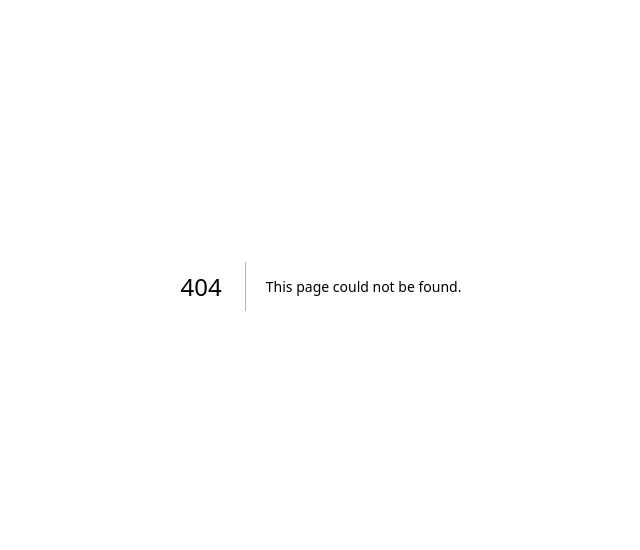
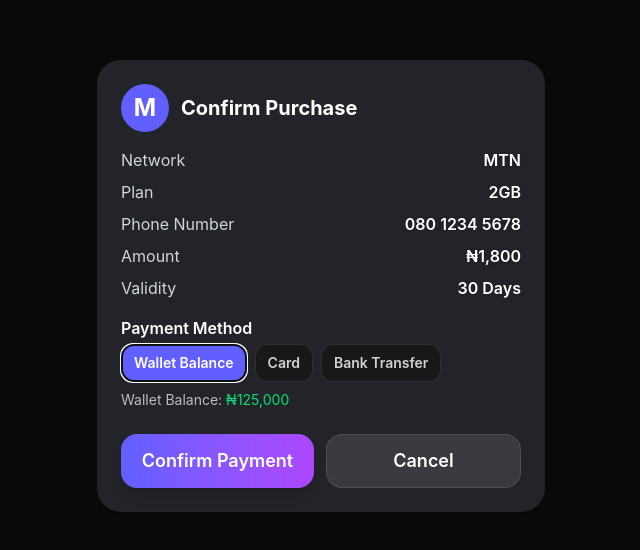
Before and after one commit to Gbemlight/fictional-palm-tree-quad-copy, a Next.js app: page /buy-data/payment in a window 1280 px wide. Before the commit this address had no page. Shown: the part 114-664 px from the top of the page, without its empty margins (319-959 px from the left). Built offline with nearby package versions, Linux system fonts and the light colour scheme.

Commit message:
Buy data payment confirmation modal created

```diff
--- /dev/null
+++ b/app/buy-data/payment/page.tsx
@@ -0,0 +1,45 @@
+"use client";
+
+import React, { useState } from "react";
+import { useSearchParams, useRouter } from "next/navigation";
+import { ConfirmationModal } from "../../../components/payment/confirmation-modal";
+import { dataPlans, mockUser } from "../../../lib/dummy-data";
+
+export default function BuyDataPaymentPage() {
+  const searchParams = useSearchParams();
+  const router = useRouter();
+  const planId = searchParams.get("plan") || "data_003";
+  const phone = searchParams.get("phone") || "08012345678";
+  const plan = dataPlans.find(p => p.id === planId) || dataPlans[2];
+  const [open, setOpen] = useState(true);
+
+  // Dummy: always MTN for now
+  const network = plan.provider;
+  const validity = plan.name.match(/(\d+\s*Days)/)?.[1] || "30 Days";
+
+  async function handleConfirm() {
+    // Simulate payment
+    await new Promise(res => setTimeout(res, 1200));
+    // Redirect after short delay
+    setTimeout(() => router.push("/dashboard?tab=transactions"), 1200);
+    return true;
+  }
+
+  return (
+    <div className="min-h-screen bg-[#18181b] text-white flex items-center justify-center">
+      <ConfirmationModal
+        open={open}
+        onOpenChange={setOpen}
+        summary={{
+          network,
+          plan: plan.name.split("-")[0].trim(),
+          phone,
+          amount: plan.price,
+          validity,
+          walletBalance: mockUser.walletBalance,
+        }}
+        onConfirm={handleConfirm}
+      />
+    </div>
+  );
+}
--- /dev/null
+++ b/components/payment/confirmation-modal.tsx
@@ -0,0 +1,196 @@
+"use client";
+
+import * as Dialog from "@radix-ui/react-dialog";
+import { motion, AnimatePresence } from "framer-motion";
+import { useState } from "react";
+import { CheckCircleIcon } from "@heroicons/react/24/solid";
+import { cn } from "../../lib/utils";
+
+interface ConfirmationModalProps {
+  open: boolean;
+  onOpenChange: (open: boolean) => void;
+  summary: {
+    network: string;
+    plan: string;
+    phone: string;
+    amount: number;
+    validity: string;
+    walletBalance: number;
+  };
+  onConfirm: () => Promise<boolean>;
+}
+
+const paymentMethods = [
+  { key: "wallet", label: "Wallet Balance" },
+  { key: "card", label: "Card" },
+  { key: "bank", label: "Bank Transfer" },
+];
+
+export function ConfirmationModal({ open, onOpenChange, summary, onConfirm }: ConfirmationModalProps) {
+  const [method, setMethod] = useState("wallet");
+  const [loading, setLoading] = useState(false);
+  const [success, setSuccess] = useState(false);
+  const [error, setError] = useState("");
+  const [showToast, setShowToast] = useState(false);
+
+  const canAfford = summary.walletBalance >= summary.amount;
+
+  async function handleConfirm() {
+    setLoading(true);
+    setError("");
+    if (method === "wallet" && !canAfford) {
+      setError("Insufficient wallet balance");
+      setShowToast(true);
+      setTimeout(() => setShowToast(false), 2500);
+      setLoading(false);
+      return;
+    }
+    const ok = await onConfirm();
+    if (ok) {
+      setSuccess(true);
+      setTimeout(() => {
+        onOpenChange(false);
+        setSuccess(false);
+      }, 1800);
+    } else {
+      setError("Payment failed. Try again.");
+    }
+    setLoading(false);
+  }
+
+  return (
+    <Dialog.Root open={open} onOpenChange={onOpenChange}>
+      <Dialog.Portal>
+        <Dialog.Overlay className="fixed inset-0 bg-black/60 z-40" />
+        <Dialog.Content
+          className="fixed left-1/2 top-1/2 z-50 w-full max-w-md -translate-x-1/2 -translate-y-1/2 rounded-2xl bg-[#23232a] p-6 shadow-xl focus:outline-none text-white"
+          onPointerDownOutside={e => e.preventDefault()}
+        >
+          {/* Accessibility: Dialog.Title required by Radix UI */}
+          <Dialog.Title asChild>
+            <h2 className="sr-only">Confirm Purchase</h2>
+          </Dialog.Title>
+          {/* Toast for insufficient balance */}
+          {showToast && (
+            <div className="fixed left-1/2 top-8 z-[100] -translate-x-1/2 bg-red-600 text-white px-6 py-3 rounded-xl shadow-lg font-semibold animate-fade-in-out">
+              Insufficient wallet balance
+            </div>
+          )}
+          <AnimatePresence>
+            {success ? (
+              <motion.div
+                key="success"
+                initial={{ scale: 0.7, opacity: 0 }}
+                animate={{ scale: 1, opacity: 1 }}
+                exit={{ scale: 0.7, opacity: 0 }}
+                className="flex flex-col items-center justify-center min-h-[300px]"
+              >
+                <motion.div
+                  initial={{ scale: 0 }}
+                  animate={{ scale: 1 }}
+                  className="mb-4"
+                >
+                  <CheckCircleIcon className="w-20 h-20 text-green-400" />
+                </motion.div>
+                <motion.h2
+                  initial={{ opacity: 0, y: 20 }}
+                  animate={{ opacity: 1, y: 0 }}
+                  className="text-2xl font-bold mb-2"
+                >
+                  Payment Successful!
+                </motion.h2>
+                <motion.p
+                  initial={{ opacity: 0, y: 10 }}
+                  animate={{ opacity: 1, y: 0 }}
+                  className="text-lg text-white/80"
+                >
+                  Redirecting to transactions...
+                </motion.p>
+                {/* Confetti animation could be added here with a library if desired */}
+              </motion.div>
+            ) : (
+              <motion.div
+                key="content"
+                initial={{ scale: 0.95, opacity: 0 }}
+                animate={{ scale: 1, opacity: 1 }}
+                exit={{ scale: 0.95, opacity: 0 }}
+              >
+                <div className="flex items-center gap-3 mb-4">
+                  {/* Service icon placeholder */}
+                  <div className="w-12 h-12 rounded-full bg-indigo-500 flex items-center justify-center text-2xl font-bold text-white">
+                    {summary.network[0]}
+                  </div>
+                  <div>
+                    <h2 className="text-xl font-bold">Confirm Purchase</h2>
+                  </div>
+                </div>
+                <div className="space-y-2 mb-4">
+                  <SummaryRow label="Network" value={summary.network} />
+                  <SummaryRow label="Plan" value={summary.plan} />
+                  <SummaryRow label="Phone Number" value={summary.phone.replace(/(\d{3})(\d{4})(\d{4})/, "$1 $2 $3")} />
+                  <SummaryRow label="Amount" value={`₦${summary.amount.toLocaleString()}`} />
+                  <SummaryRow label="Validity" value={summary.validity} />
+                </div>
+                <div className="mb-4">
+                  <div className="font-semibold mb-1">Payment Method</div>
+                  <div className="flex gap-2">
+                    {paymentMethods.map(pm => (
+                      <button
+                        key={pm.key}
+                        className={cn(
+                          "px-3 py-2 rounded-lg border text-sm font-semibold transition",
+                          method === pm.key
+                            ? "bg-indigo-500 text-white border-indigo-500"
+                            : "bg-[#18181b] text-white/80 border-white/10 hover:bg-indigo-600/30"
+                        )}
+                        onClick={() => setMethod(pm.key)}
+                        type="button"
+                        tabIndex={0}
+                      >
+                        {pm.label}
+                      </button>
+                    ))}
+                  </div>
+                  {method === "wallet" && (
+                    <div className="mt-2 text-sm text-white/70">
+                      Wallet Balance: <span className={canAfford ? "text-green-400" : "text-red-400"}>₦{summary.walletBalance.toLocaleString()}</span>
+                    </div>
+                  )}
+                </div>
+                {error && <div className="mb-2 text-red-500 text-sm">{error}</div>}
+                <div className="flex gap-3 mt-6">
+                  <button
+                    className="flex-1 py-3 rounded-xl font-semibold text-lg bg-gradient-to-r from-indigo-500 to-purple-500 text-white shadow-lg hover:from-indigo-600 hover:to-purple-600 transition"
+                    onClick={handleConfirm}
+                    disabled={loading}
+                    type="button"
+                  >
+                    {loading ? "Processing..." : "Confirm Payment"}
+                  </button>
+                  <Dialog.Close asChild>
+                    <button
+                      className="flex-1 py-3 rounded-xl font-semibold text-lg bg-white/10 text-white hover:bg-white/20 transition border border-white/10"
+                      type="button"
+                      disabled={loading}
+                    >
+                      Cancel
+                    </button>
+                  </Dialog.Close>
+                </div>
+              </motion.div>
+            )}
+          </AnimatePresence>
+        </Dialog.Content>
+      </Dialog.Portal>
+    </Dialog.Root>
+  );
+}
+
+function SummaryRow({ label, value }: { label: string; value: string }) {
+  return (
+    <div className="flex justify-between items-center text-base">
+      <span className="text-gray-300">{label}</span>
+      <span className="font-semibold text-white drop-shadow-sm break-all text-right max-w-[60%]">{value}</span>
+    </div>
+  );
+}
--- a/package.json
+++ b/package.json
@@ -9,6 +9,7 @@
     "lint": "eslint"
   },
   "dependencies": {
+    "@heroicons/react": "^2.2.0",
     "@hookform/resolvers": "^5.2.2",
     "@radix-ui/react-avatar": "^1.1.11",
     "@radix-ui/react-dialog": "^1.1.15",
```
Also changed, not shown: 1 other file (tests, documents, lock files or other folders).
